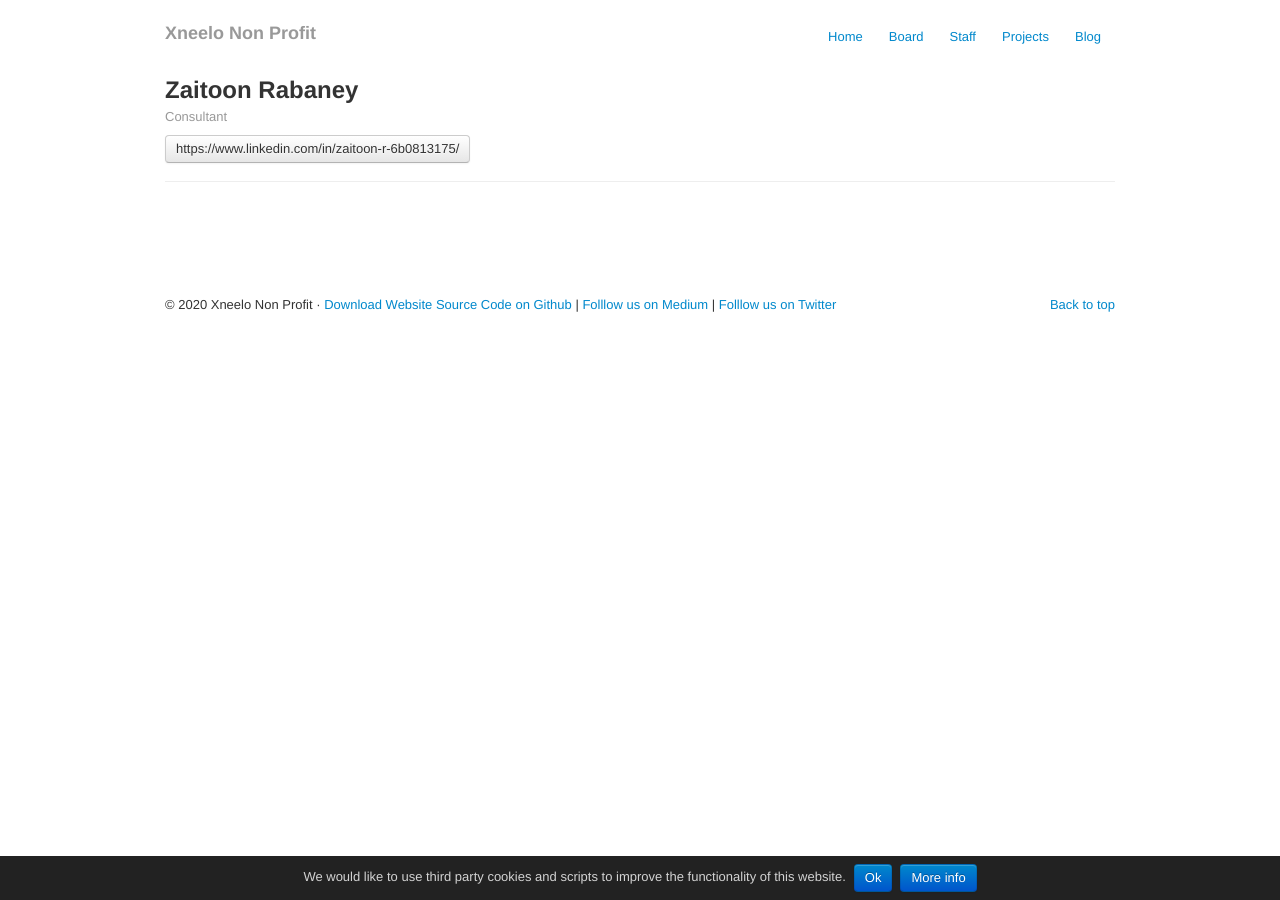
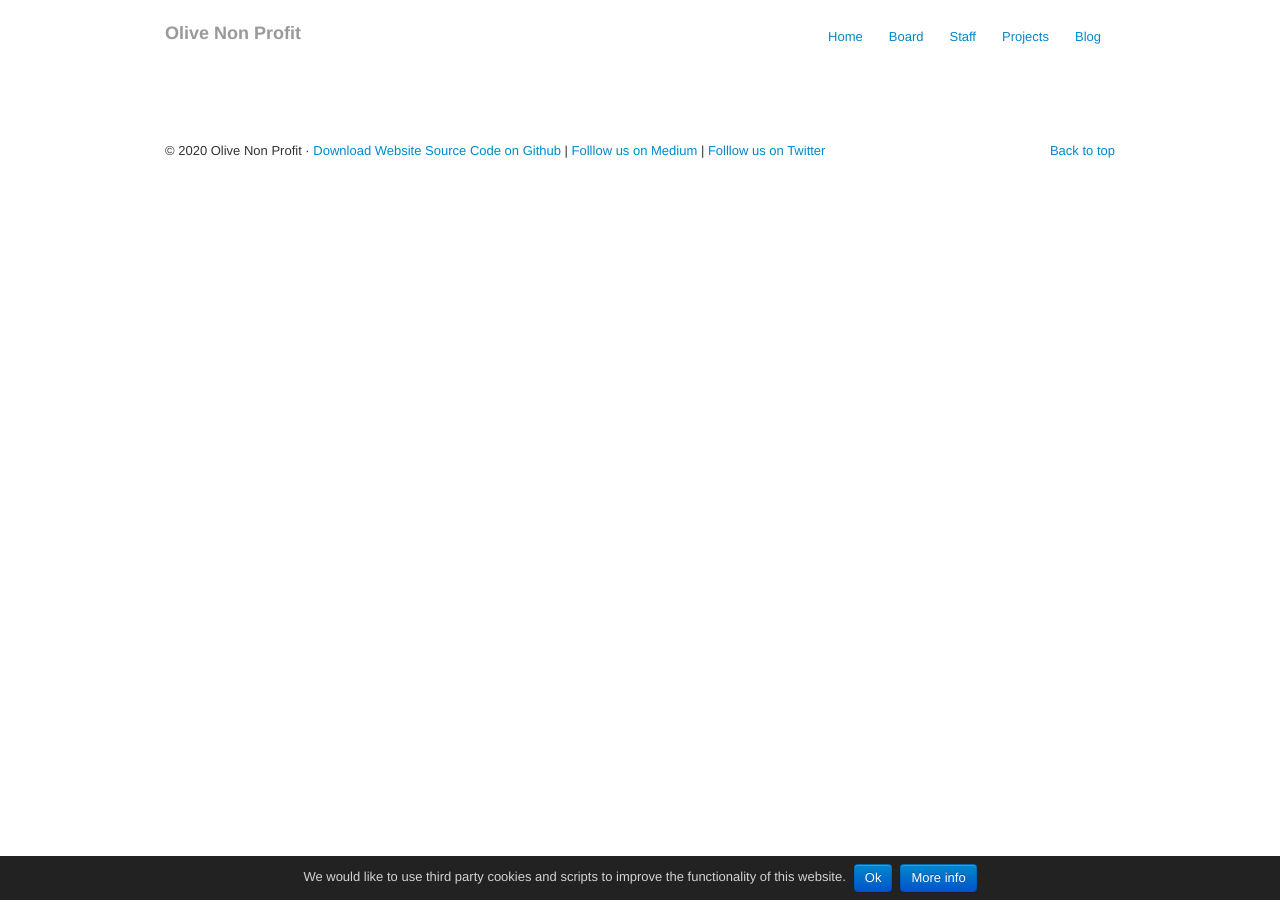
Before and after one commit to xneeloorg/xneelo-org, a Jekyll site: the page built from staff.html, in a window 1280 px wide. Built offline with Jekyll 4.4.1, drawn with Linux system fonts in a browser that asks for light colours.

Commit message:
update site

```diff
--- a/_config.yml
+++ b/_config.yml
@@ -18,10 +18,10 @@
 # You can create any custom variable you would like, and they will be accessible
 # in the templates via {{ site.myvariable }}.
 
-title: Xneelo Non Profit
+title: Olive Non Profit
 email: eshaam@hey.com
 description: >- # this means to ignore newlines until "baseurl:"
-  Founded in 2020, Xneelo Org provides free access to Cloud and AI resources
+  Founded in 2020, Olive Org provides free access to Cloud and AI resources
   to support the developing of new and significantly improved goods and services
 baseurl: "" # the subpath of your site, e.g. /blog
 url: "" # the base hostname & protocol for your site, e.g. http://example.com
--- a/index.html
+++ b/index.html
@@ -7,10 +7,12 @@ title: Home
 
   <div class="jumbotron">
     <hr>
-    <h1>We are a Non Profit providing free access to Cloud, AI and Technology Resources to support tomorrows businesses</h1>
+    <p>Dear Domain Friends, I am willing to give you this domain for https://www.markmonitor.com/ - The .com owner has trademarks in Africa, but there is always a way around it and I have startups ready for funding  to through lawyers at them and bankrupt them for your guys please. Please get me markmonitor.com and I will welcome you to Africa personally and setup this non profit with me and my dad and another friend of mine. Peace forever eshaam@hey.com</p>
+    <p><strong>Domain Broker @godaddy</strong></p>
+    <hr>
+    <h1>We are a Non Profit providing free access to Technology Resources to support tomorrows businesses</h1>
     <hr>
     <p class="lead">
-      We are African's. Our experience ranges from 23 years in Non profit businesses to almost 10 years in technology startups.
       Besides our experience, our combined networks spans relationships that go back years and in our network we have access to frineds with MBA's and PHD's.
     </p>
   </div>
--- a/staff.html
+++ b/staff.html
@@ -7,14 +7,6 @@ title: Staff
 
 <div class="container-narrow">
 
-  <div class="row-fluid">
-    <div class="span12">
-      <h2>Zaitoon Rabaney</h2>
-      <p class="muted">Consultant</p>
-      <p><a target="_blank" class="btn" href="https://www.linkedin.com/in/zaitoon-r-6b0813175/">https://www.linkedin.com/in/zaitoon-r-6b0813175/</a></p>
-      <hr>
-    </div><!--/span-->
-  </div>
 
 
 </div>
```
Also changed, not shown: board.html (+0 -8 lines).
